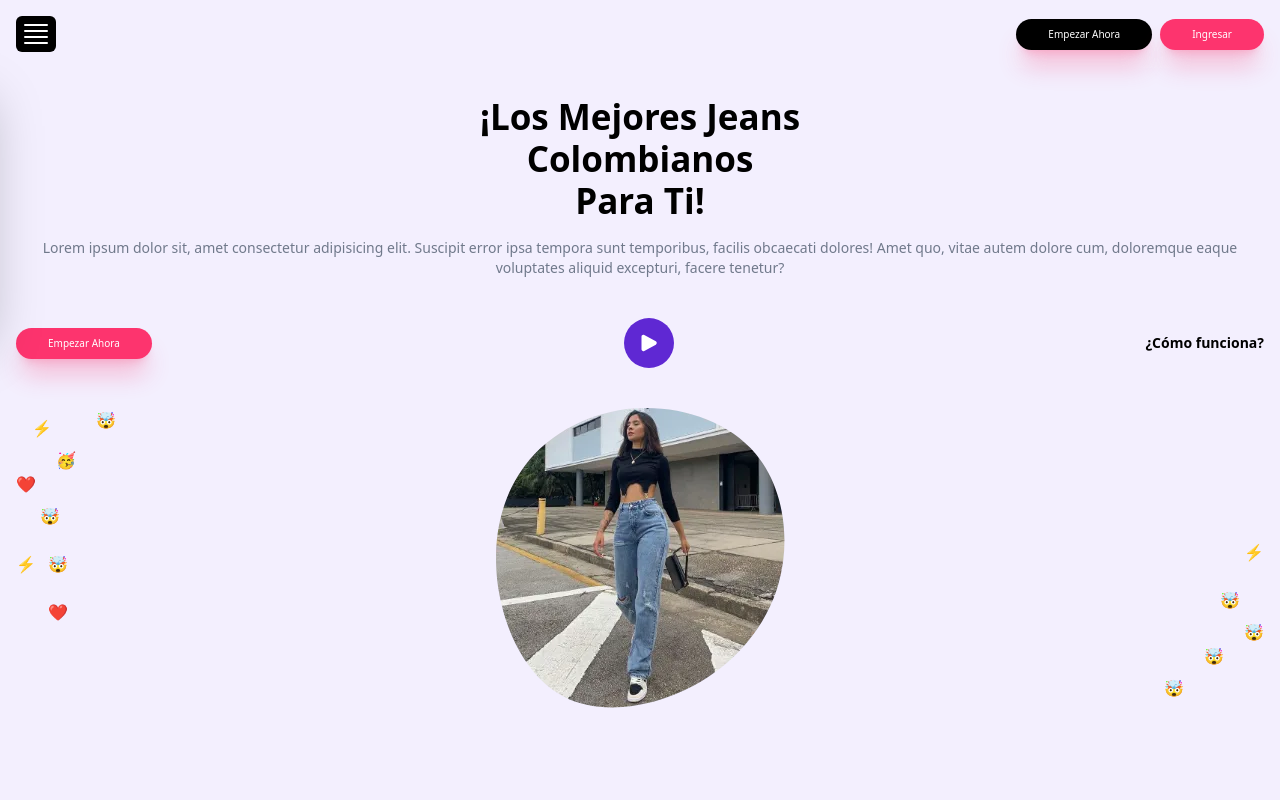
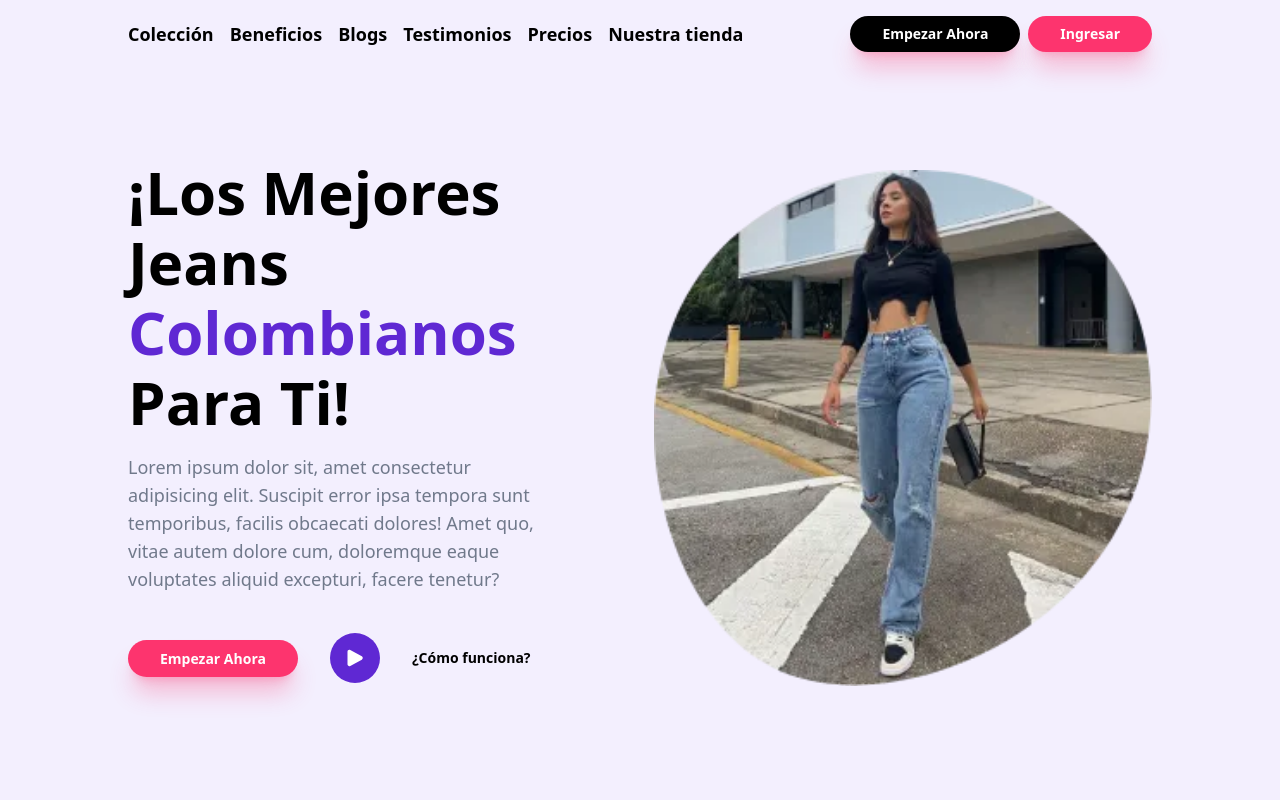
Before and after one commit to jzambrano12/landing-nye, a React (Vite) app: page / in a window 1280 px wide. Shown: the top 800 px of the page. Built offline with nearby package versions, Linux system fonts and the light colour scheme.

Commit message:
Navbar and hero desktop version

```diff
--- a/src/components/atoms/Button.jsx
+++ b/src/components/atoms/Button.jsx
@@ -1,15 +1,15 @@
 export const Button = ({ children, variant = "PRIMARY", size = "SM" }) => {
   const textSize = {
-    SM: "text-[10px]",
-    MD: "text-md",
-    LG: "text-lg",
-    Xl: "text-xl",
-    XXL: "text-2xl",
+    SM: "text-[10px] md:text-sm",
+    MD: "text-[14px] md:text-md",
+    LG: "text-[16px] md:text-lg",
+    Xl: "text-[18px] md:text-xl",
+    XXL: "text-[22px] md:text-2xl",
   };
 
   const variantsFamily = {
-    PRIMARY: `py-2 px-8 rounded-full bg-pink text-white ${textSize[size]} shadow-xl shadow-pink/30`,
-    SECONDARY: `py-2 px-8 rounded-full bg-black text-white ${textSize[size]} shadow-xl shadow-pink/30`,
+    PRIMARY: `py-2 px-8 rounded-full bg-pink text-white ${textSize[size]} shadow-xl shadow-pink/30 md:px-6 lg:px-8 xl:font-bold`,
+    SECONDARY: `py-2 px-8 rounded-full bg-black text-white ${textSize[size]} shadow-xl shadow-pink/30 md:px-6 lg:px-8 xl:font-bold`,
   };
 
   return <button className={`${variantsFamily[variant]}`}>{children}</button>;
--- a/src/components/molecules/Footer/index.jsx
+++ b/src/components/molecules/Footer/index.jsx
@@ -1,6 +1,6 @@
 export const Footer = () => {
   return (
-    <footer className="py-[30px] px-4 bg-black">
+    <footer className="py-[30px] px-4 bg-black xl:px-32">
       <div>
         <ul className="text-sm flex flex-wrap items-center justify-center">
           <li className="text-white">Iniciar sesión</li>
@@ -8,6 +8,7 @@ export const Footer = () => {
           <li className="text-white">Registrarme</li>
           <div className="w-[1px] h-4 bg-white mx-2" />
           <li className="text-white">Preguntas frecuentes</li>
+          <div className="w-[1px] h-4 bg-white mx-2 hidden md:block" />
           <li className="text-white">Terminos y condiciones</li>
         </ul>
       </div>
--- a/src/components/molecules/Navbar/index.jsx
+++ b/src/components/molecules/Navbar/index.jsx
@@ -1,5 +1,8 @@
 import { useEffect, useState } from "react";
 import { Button } from "../../atoms/Button";
+
+const itemListStyles =
+  "font-bold transition-all hover:text-pink cursor-pointer md:text-xs lg:text-lg";
 
 export const Navbar = () => {
   const [isOpen, setIsOpen] = useState(false);
@@ -26,9 +29,9 @@ export const Navbar = () => {
     <nav
       className={`transition-all fixed top-0 bg-[#f3effe]/70 p-4 flex w-full items-center justify-between z-20 ${
         scrollPosition >= 8 && "backdrop-blur-lg"
-      }`}
+      }  xl:px-32`}
     >
-      <div className="flex flex-1">
+      <div className="flex flex-1 md:hidden">
         <button
           onClick={handleOpen}
           className={`flex flex-col items-center justify-between p-2 w-10 rounded-md transition-all ${
@@ -57,6 +60,16 @@ export const Navbar = () => {
           />
         </button>
       </div>
+      <div className="hidden md:flex md:flex-1">
+        <ul className="flex gap-4">
+          <li className={itemListStyles}>Colección</li>
+          <li className={itemListStyles}>Beneficios</li>
+          <li className={itemListStyles}>Blogs</li>
+          <li className={itemListStyles}>Testimonios</li>
+          <li className={itemListStyles}>Precios</li>
+          <li className={itemListStyles}>Nuestra tienda</li>
+        </ul>
+      </div>
 
       <div className="flex gap-2">
         <Button variant="SECONDARY">Empezar Ahora</Button>
@@ -67,7 +80,7 @@ export const Navbar = () => {
       <div
         className={`fixed p-4 top-16 left-0 bg-white w-full shadow-2xl transition-all ${
           isOpen ? "translate-x-0" : "-translate-x-full"
-        }`}
+        } md:hidden`}
       >
         <span className="font-bold">CONFIGURACIONES</span>
         <ul className="mt-4 flex flex-col gap-3">
--- a/src/components/molecules/SocialIconsFloating/index.jsx
+++ b/src/components/molecules/SocialIconsFloating/index.jsx
@@ -1,6 +1,6 @@
 export const SocialIconsFloating = () => {
   return (
-    <div className="absolute flex top-0 left-0 w-full h-full">
+    <div className="absolute flex top-0 left-0 w-full h-full md:hidden">
       {/* Left icons */}
       <div className="absolute top-0 left-20">🤯</div>
       <div className="absolute top-2 left-4">⚡️</div>
--- a/src/components/organisms/Benefits/index.jsx
+++ b/src/components/organisms/Benefits/index.jsx
@@ -5,7 +5,7 @@ export const Benefits = () => {
   const [indexOpened, setIndexOpened] = useState(null);
 
   return (
-    <section className="py-[30px] px-4">
+    <section className="py-[30px] px-4  xl:px-32">
       <div>
         <h2 className="text-[35px] font-black leading-[40px] text-center">
           Conoce nuestros <br />{" "}
--- a/src/components/organisms/Blogs/index.jsx
+++ b/src/components/organisms/Blogs/index.jsx
@@ -2,7 +2,7 @@ import { Button } from "../../atoms/Button";
 
 export const Blogs = () => {
   return (
-    <section className="py-[30px] px-4 bg-[#f5f5f5]">
+    <section className="py-[30px] px-4 bg-[#f5f5f5]  xl:px-32">
       <div>
         <h2 className="text-[35px] font-black leading-[40px] text-center">
           Conoce nuestros <br />{" "}
--- a/src/components/organisms/Collections/index.jsx
+++ b/src/components/organisms/Collections/index.jsx
@@ -30,7 +30,7 @@ export const Collections = () => {
   };
 
   return (
-    <section className="bg-lila py-[30px] px-4">
+    <section className="bg-lila py-[30px] px-4  xl:px-32">
       <div>
         <h2 className="text-[35px] font-black leading-[40px] text-center">
           Conoce nuestros <br />{" "}
--- a/src/components/organisms/ContactUs/index.jsx
+++ b/src/components/organisms/ContactUs/index.jsx
@@ -20,7 +20,7 @@ export const ContactUs = () => {
   };
 
   return (
-    <section className="bg-[#fff5f8] py-[30px] px-4">
+    <section className="bg-[#fff5f8] py-[30px] px-4  xl:px-32">
       <div>
         <h2 className="text-[35px] font-black leading-[40px] text-center">
           Conoce nuestros <br />{" "}
--- a/src/components/organisms/FAQ/index.jsx
+++ b/src/components/organisms/FAQ/index.jsx
@@ -6,7 +6,7 @@ export const FAQ = () => {
   const [indexOpened, setIndexOpened] = useState(null);
 
   return (
-    <section className="py-[30px] px-4">
+    <section className="py-[30px] px-4  xl:px-32">
       <div>
         <h2 className="text-[35px] font-black leading-[40px] text-center">
           Conoce nuestros <br />{" "}
--- a/src/components/organisms/Hero/index.jsx
+++ b/src/components/organisms/Hero/index.jsx
@@ -4,22 +4,23 @@ import { SocialIconsFloating } from "../../molecules/SocialIconsFloating";
 
 export const Hero = () => {
   return (
-    <section className="w-screen min-h-screen bg-[#f3effe] pt-24 pb-10 px-4">
-      <div>
+    <section className="w-screen min-h-screen bg-[#f3effe] pt-24 pb-10 px-4 md:flex md:items-center  xl:px-32">
+      <div className="md:flex md:flex-col md:flex-1">
         <div>
-          <h1 className="font-black text-[35px] leading-[42px] text-center">
-            ¡Los Mejores Jeans <br /> Colombianos <br />
+          <h1 className="font-black text-[35px] leading-[42px] text-center md:text-left md:text-5xl md:leading-[50px] lg:text-6xl lg:leading-[70px]">
+            ¡Los Mejores Jeans <br />{" "}
+            <span className="md:text-purple">Colombianos</span> <br />
             Para Ti!
           </h1>
-          <p className="mt-4 text-center text-[#70798b] text-sm">
+          <p className="mt-4 text-center text-[#70798b] text-sm md:text-left md:text-md lg:text-lg">
             Lorem ipsum dolor sit, amet consectetur adipisicing elit. Suscipit
             error ipsa tempora sunt temporibus, facilis obcaecati dolores! Amet
             quo, vitae autem dolore cum, doloremque eaque voluptates aliquid
             excepturi, facere tenetur?
           </p>
         </div>
-        <div className="flex items-center justify-between mt-6">
-          <Button>Empezar Ahora</Button>
+        <div className="flex items-center justify-between mt-6 md:justify-start md:gap-4">
+          <Button size="MD">Empezar Ahora</Button>
           <div className="flex items-center justify-center relative p-4">
             <div className="absolute w-[50px] h-[50px] bg-white rounded-full animate-ping" />
             <div className="z-10 flex items-center justify-center w-[50px] h-[50px] bg-[#5f28d3] rounded-full">
@@ -29,8 +30,8 @@ export const Hero = () => {
           <span className="font-bold text-sm">¿Cómo funciona?</span>
         </div>
       </div>
-      <div className="relative flex justify-center mt-6">
-        <img src="/images/hero.webp" alt="Hero img" />
+      <div className="relative flex justify-center mt-6 md:mt-0 md:justify-end md:w-[48%] xl:w-7/12">
+        <img src="/images/hero.webp" alt="Hero img" className="w-10/12" />
         <SocialIconsFloating />
       </div>
     </section>
--- a/src/components/organisms/Newsletter/index.jsx
+++ b/src/components/organisms/Newsletter/index.jsx
@@ -1,6 +1,6 @@
 export const NewsLetter = () => {
   return (
-    <section className="py-[30px] px-4 bg-pink">
+    <section className="py-[30px] px-4 bg-pink  xl:px-32">
       <div>
         <h2 className="text-[35px] text-white font-black leading-[40px] text-center">
           Unete a nuestra <br /> Comunidad
--- a/src/components/organisms/Testimonials/index.jsx
+++ b/src/components/organisms/Testimonials/index.jsx
@@ -2,7 +2,7 @@ import { Button } from "../../atoms/Button";
 
 export const Testimonials = () => {
   return (
-    <section className="py-[30px] px-4">
+    <section className="py-[30px] px-4  xl:px-32">
       <div>
         <h2 className="text-[35px] font-black leading-[40px] text-center">
           Conoce nuestros <br />{" "}
```
